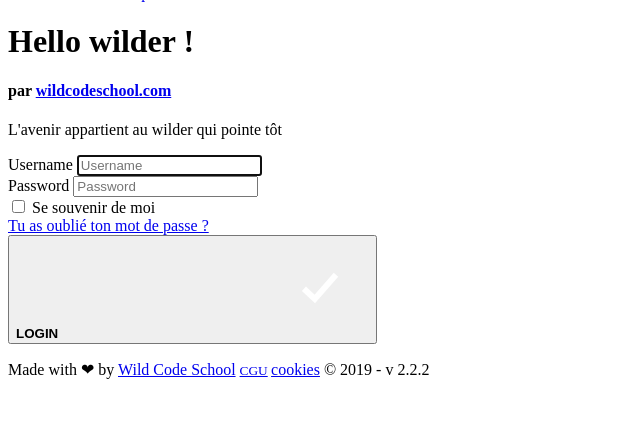
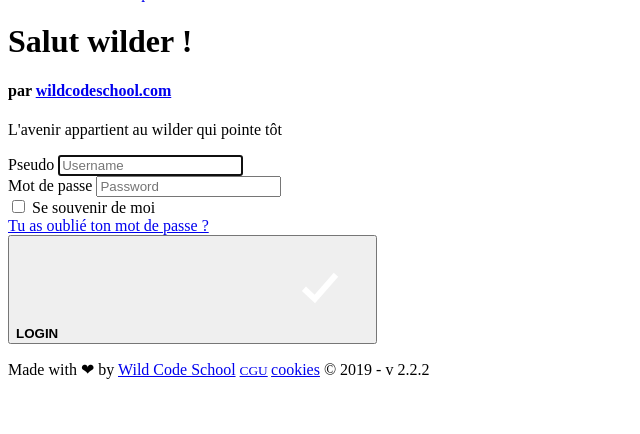
Before and after one commit to WildCodeSchool/orleans-0219-php-studentmanager, a Symfony app: template templates/security/login.html.twig in a window 1280 px wide. Shown: the part 344-778 px from the top of the page, without its empty margins (0-640 px from the left). Run offline with Twig, Linux system fonts and the light colour scheme; the template is opened without the code that fills it, so the values that code supplies are empty; some libraries are stand-ins or nearby versions.

Commit message:
fix style on air

```diff
--- a/templates/security/login.html.twig
+++ b/templates/security/login.html.twig
@@ -10,19 +10,19 @@
                     <div class="alert alert-danger">{{ error.messageKey|trans(error.messageData, 'security') }}</div>
                 {% endif %}
                 <div class="container-p">
-                    <h1 class="h1-login h1 font-weight-bold">Hello wilder !</h1>
+                    <h1 class="h1-login h1 font-weight-bold">Salut wilder !</h1>
                     <h4 class="h4-login">par <a class="a-login" target="_blank"
                                                 href="https://odyssey.wildcodeschool.com/?locale=fr">wildcodeschool.com</a>
                     </h4>
                     <p class="p-login">L'avenir appartient au wilder qui pointe tôt <i class="far fa-smile"></i></p>
                     <div class="form-group">
-                        <label for="inputUsername" class="sr-only">Username</label>
+                        <label for="inputUsername" class="sr-only">Pseudo</label>
                         <input type="text" value="{{ last_username }}" name="username" id="inputUsername"
                                class="form-control"
                                placeholder="Username" required autofocus>
                     </div>
                     <div class="form-group">
-                        <label for="inputPassword" class="sr-only">Password</label>
+                        <label for="inputPassword" class="sr-only">Mot de passe</label>
                         <input type="password" name="password" id="inputPassword" class="form-control"
                                placeholder="Password"
                                required>
```
